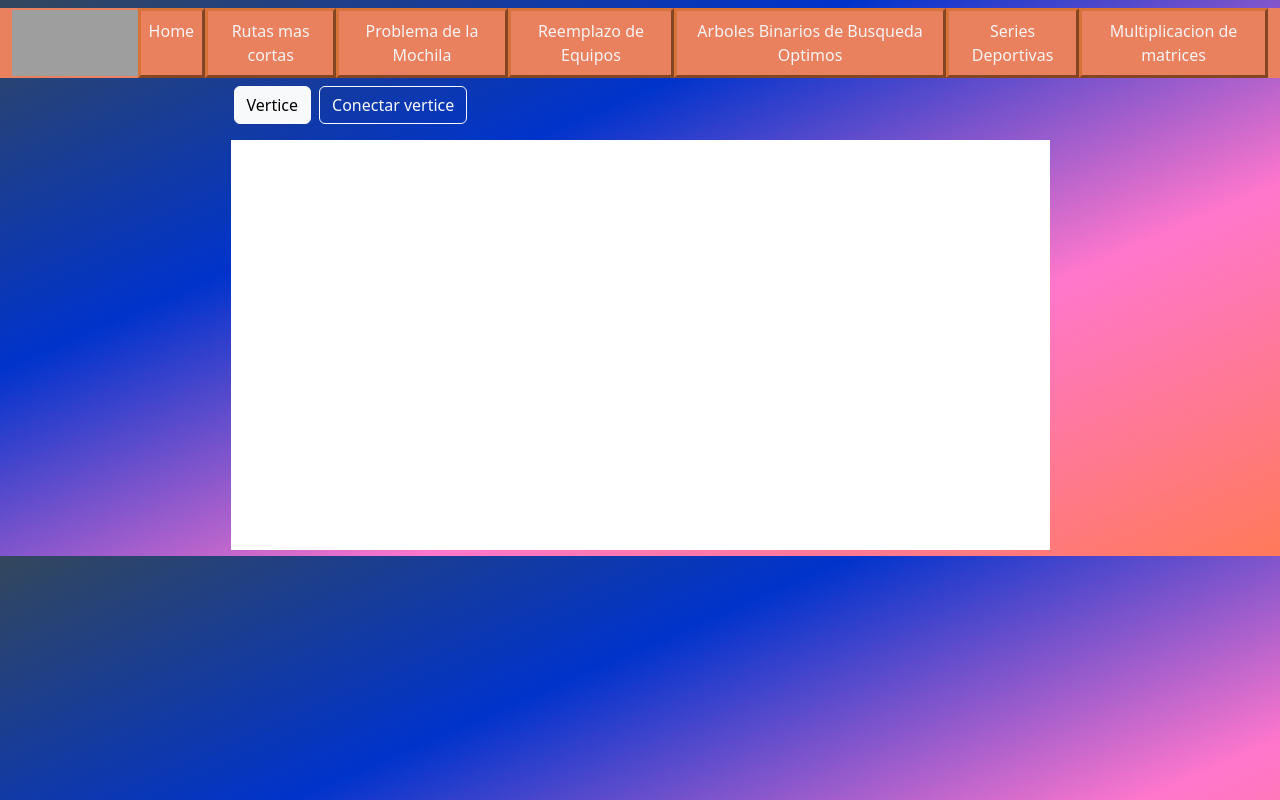
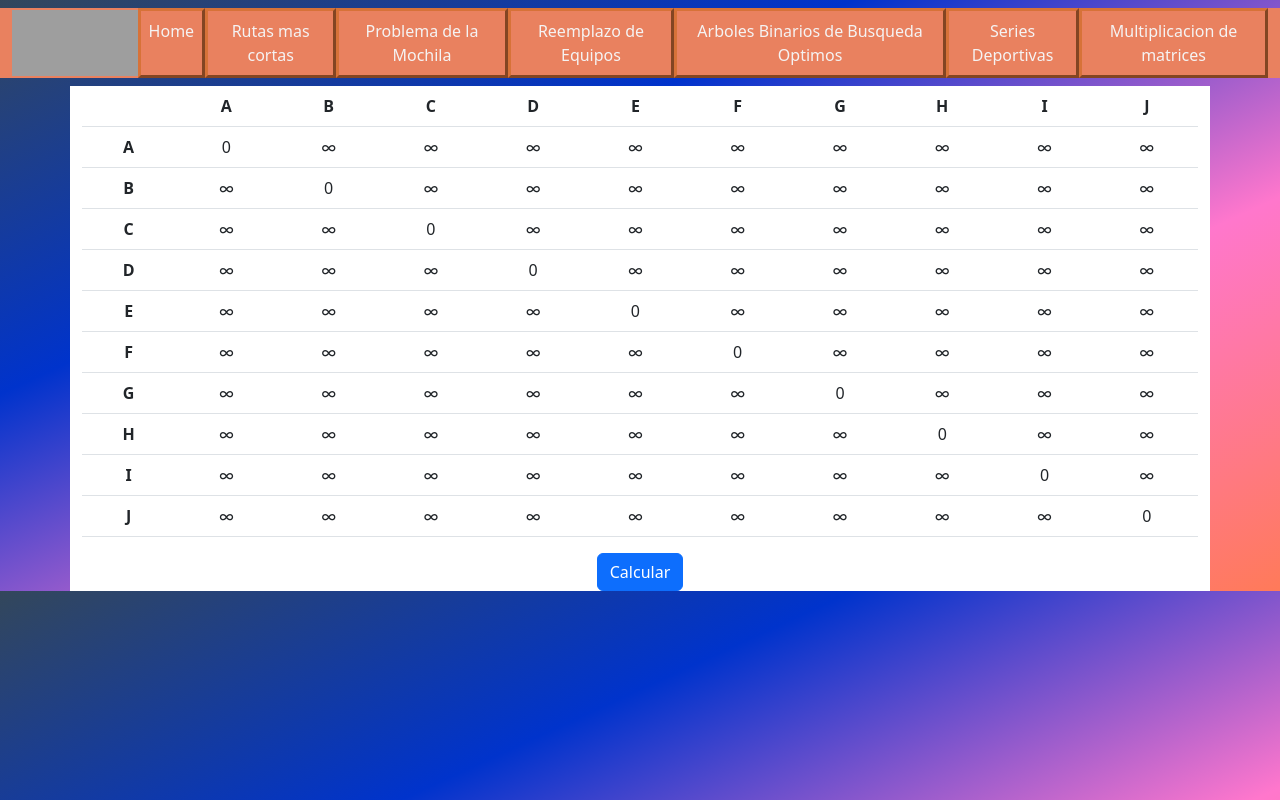
Before and after one commit to Jirgort/IOPY, an Angular app: page /rutas-mas-cortas in a window 1280 px wide. Built offline with nearby package versions, Linux system fonts and the light colour scheme; grey boxes are pictures that could not be loaded.

Commit message:
[ADD] Algoritmo Floyd

```diff
--- a/src/app/Components/rutas-cortas/rutas-cortas.component.html
+++ b/src/app/Components/rutas-cortas/rutas-cortas.component.html
@@ -1,28 +1,30 @@
+<div class="container bg-white text-center">
+    <table class="table" id="tabla">
+        <thead>
+            <tr>
+                <th>
 
-<!-- Contenedor con el canvas y los botones -->
-<div class="container">
-    <!-- Botones -->
-    <!-- <div class="container w-75 mb-3"> -->
-    <div class="container-fluid w-75 mb-3">
-        <button id="vertice"type="button" class="btn btn-outline-light active me-2" (click)="toggleButton('vertice')">Vertice</button>
+                </th>
+                <ng-template ngFor let-columna [ngForOf]="alphabet.slice(0,10)" let-i="index" >
+                    <th (input)="onNameChange($event)" class="{{columna}}" scope="col" contenteditable="true" *ngIf="i < 10">{{columna}}</th>
+                </ng-template>
+            </tr>
+        </thead>
+        <tbody>
+            <ng-template ngFor let-fila [ngForOf]="alphabet.slice(0,10)" let-i="index" >
+                <tr id="{{fila}}">
+                    <th class="{{fila}}"scope="row" contenteditable="true" *ngIf="i < 10">
+                        {{fila}}
+                    </th>
+                    <ng-template ngFor let-columna [ngForOf]="alphabet" let-j="index" >
+                        <td  *ngIf="i == j" id="{{fila}}{{columna}}">0</td>
+                        <td  id="{{fila}},{{columna}}" contenteditable="true" *ngIf="j < 9">∞</td>
+                    </ng-template>
+                </tr>
+            </ng-template>
+        </tbody>
 
-        <button id="conectar"type="button" class="btn btn-outline-light" (click)="toggleButton('conectar')">Conectar vertice</button>
+    </table>
+    <button class="btn btn-primary" (click)="calcularRutasCortas()">Calcular</button>
 
-
-        <!-- <button type="button" class="btn btn-primary" data-bs-toggle="button">
-            Unir vértices
-        </button> -->
-    </div>
-    <!-- Canvas -->
-    <div class="container text-center">
-        <canvas class="bg-white w-75 h-100">
-        </canvas>
-    </div>
 </div>
-
-<!-- <div class="window-notice" id="window-notice">
-    <div class="content">
-        <div class="content-text">EL programa solicitado no está disponible.
-        <div class="content-buttons"><a href="#" id="close-button">Aceptar</a></div>
-    </div>
-</div> -->
--- a/src/app/Components/rutas-cortas/rutas-cortas.component.ts
+++ b/src/app/Components/rutas-cortas/rutas-cortas.component.ts
@@ -1,4 +1,4 @@
-import { Component, OnInit } from '@angular/core';
+import { Component, OnInit, ViewChild } from '@angular/core';
 
 @Component({
   selector: 'app-rutas-cortas',
@@ -7,108 +7,70 @@ import { Component, OnInit } from '@angular/core';
 })
 export class RutasCortasComponent implements OnInit {
 
+  public alphabet = ["A", "B", "C", "D", "E", "F", "G", "H", "I", "J", "K", "L", "M", "N", "O", "P", "Q", "R", "S", "T", "U", "V", "W", "X", "Y", "Z"];
+
   constructor() { }
 
+
   ngOnInit(): void {
-    let vertice= true;
-    let conectarVertice = false;
 
-    var a =
-    {
-      nodos:[
-        {
-          nombre: "1",
-          caminos:[
-            {nombre: "3", costo:3},
-            {nombre: "4", costo:1},
-          ]},
-        {
-          nombre: "2",
-          caminos:[
-            {nombre: "1", costo:4},
-            {nombre: "3", costo:1},
-          ]},
-        {
-          nombre: "3",
-          caminos:[
-            {nombre: "4", costo:5},
-          ]},
-        {
-          nombre: "4",
-          caminos:[
-            {nombre: "2", costo:6},
-          ]},
-      ]
-    }
-    this.floyd(a);
+    // console.log(tabla?.rows);
   }
 
-  /**
-   * Se encarga de calcular las rutas cortas
-   * @param nodos Objeto con los nodos y sus caminos
-   */
-  floyd(nodos:any){
-    var n = nodos.nodos.length;
-    let matriz = this.obtenerMatrizCostos(nodos.nodos);
+  calcularRutasCortas(){
+    let matriz = [];
+    let tabla:any = document.getElementById('tabla');
+    for (let i = 1; i < tabla.rows.length; i++) {
+      let columnas:any = [];
+      for (let j = 1; j < tabla.rows[i].cells.length; j++) {
+        const element = tabla.rows.item(i).cells.item(j);
+
+        if (element.innerHTML == "∞"){
+          columnas.push(Infinity);
+        } else{
+          columnas.push(parseInt(element.innerHTML));
+        }
+      }
+      matriz.push(columnas);
+    }
+    let resultado = this.floyd(matriz);
+    this.reemplazarDatosTabla(resultado);
+  }
+
+  reemplazarDatosTabla(matrizResultado:any){
+    for (let i = 1; i < matrizResultado.length; i++) {
+      for(let j = 1; j < matrizResultado[i].length; j++){
+        let tabla:any = document.getElementById('tabla')
+        let celda:any = tabla.rows.item(i).cells.item(j);
+        if (matrizResultado[i][j] == Infinity){
+          celda.innerHTML = "∞";
+        } else{
+          celda.innerHTML = matrizResultado[i][j];
+        }
+      }
+    }
+  }
+
+  floyd(tabla:any){
+    var n = tabla.length;
     for (let k = 0; k < n; k++) {
       for (let i = 0; i < n; i++) {
         for (let j = 0; j < n; j++) {
-          let costo = matriz[i][k] + matriz[k][j];
-          if(costo < matriz[i][j]){
-            matriz[i][j] = costo;
+          let costo = tabla[i][k] + tabla[k][j];
+          if(costo < tabla[i][j]){
+            tabla[i][j] = costo;
           }
         }
       }
     }
-    return matriz;
+    return tabla;
   }
 
-  /**
-   * Convierte un arreglo a una matriz con los costos
-   * @param A un arreglo con los nodos y sus caminos
-   * @returns una matriz con los costos de los caminos
-   */
-  obtenerMatrizCostos(A:any){
-    //Matriz con ceros
-    let matriz = new Array(A.length);
-    let nodesIndex:any = [];
-
-    //Se llena la matriz con ceros
-    for (let i = 0; i < A.length; i++) {
-      matriz[i] = new Array(A.length).fill(0);
-    }
-
-    // Objeto con los índices
-    for (let i = 0; i < A.length; i++) {
-      nodesIndex[i] = A[i].nombre;
-    }
-
-    //Recorremos la matriz
-    for (let i = 0; i < A.length; i++) {
-      for (let j = 0; j < A.length; j++) {
-        //Si el nodo tiene un camino se coloca el costo
-        //Si no existe un camino se coloca infinito
-        let nodeName = nodesIndex[j];
-        if(i !== j){
-          let caminos = A[i].caminos;
-          let caminoActual = caminos.find(({ nombre }:any) => nombre === nodeName);
-          if( caminoActual != undefined){
-            matriz[i][j] = caminoActual.costo;
-          }else{
-            matriz[i][j] = Infinity;
-          }
-        }
-      }
-    }
-    return matriz;
-
-  }
-
-  toggleButton(name:string){
-    let button = document.getElementById(name);
-    if(button != null){
-      button.classList.toggle("active");
+  onNameChange(e:any){
+    let headers = document.getElementsByClassName(e.target.classList.value)
+    for (let i = 0; i < headers.length; i++) {
+      const element = headers[i];
+        element.innerHTML = e.target.innerHTML;
     }
   }
-
 }
```
